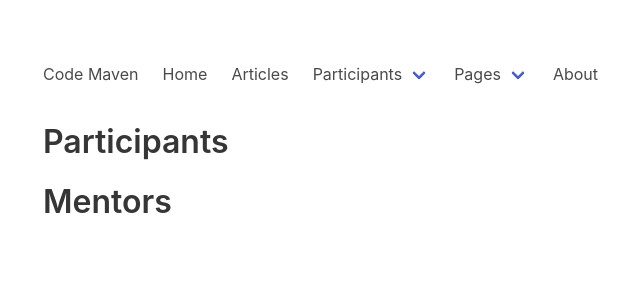
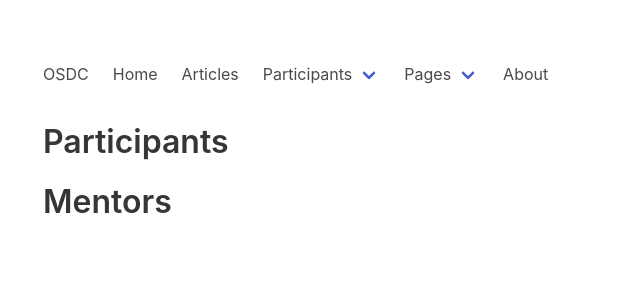
Before and after one commit to OSDC-Code-Maven/osdc-site-generator, a Flask app: template templates/index.html in a window 1280 px wide. Shown: the top 300 px of the page, without its empty margins (21-661 px from the left). Run offline with Flask 2, Linux system fonts and the light colour scheme; the template is opened without the code that fills it, so the values that code supplies are empty; some libraries are stand-ins or nearby versions.

Commit message:
OSDC on navbar

```diff
--- a/templates/navbar.html
+++ b/templates/navbar.html
@@ -1,7 +1,7 @@
 <nav class="navbar" role="navigation" aria-label="main navigation">
   <div class="navbar-brand">
     <a class="navbar-item" href="/">
-     Code Maven
+     OSDC
     </a>
 
     <a role="button" class="navbar-burger" aria-label="menu" aria-expanded="false" data-target="navbarBasicExample">
```
